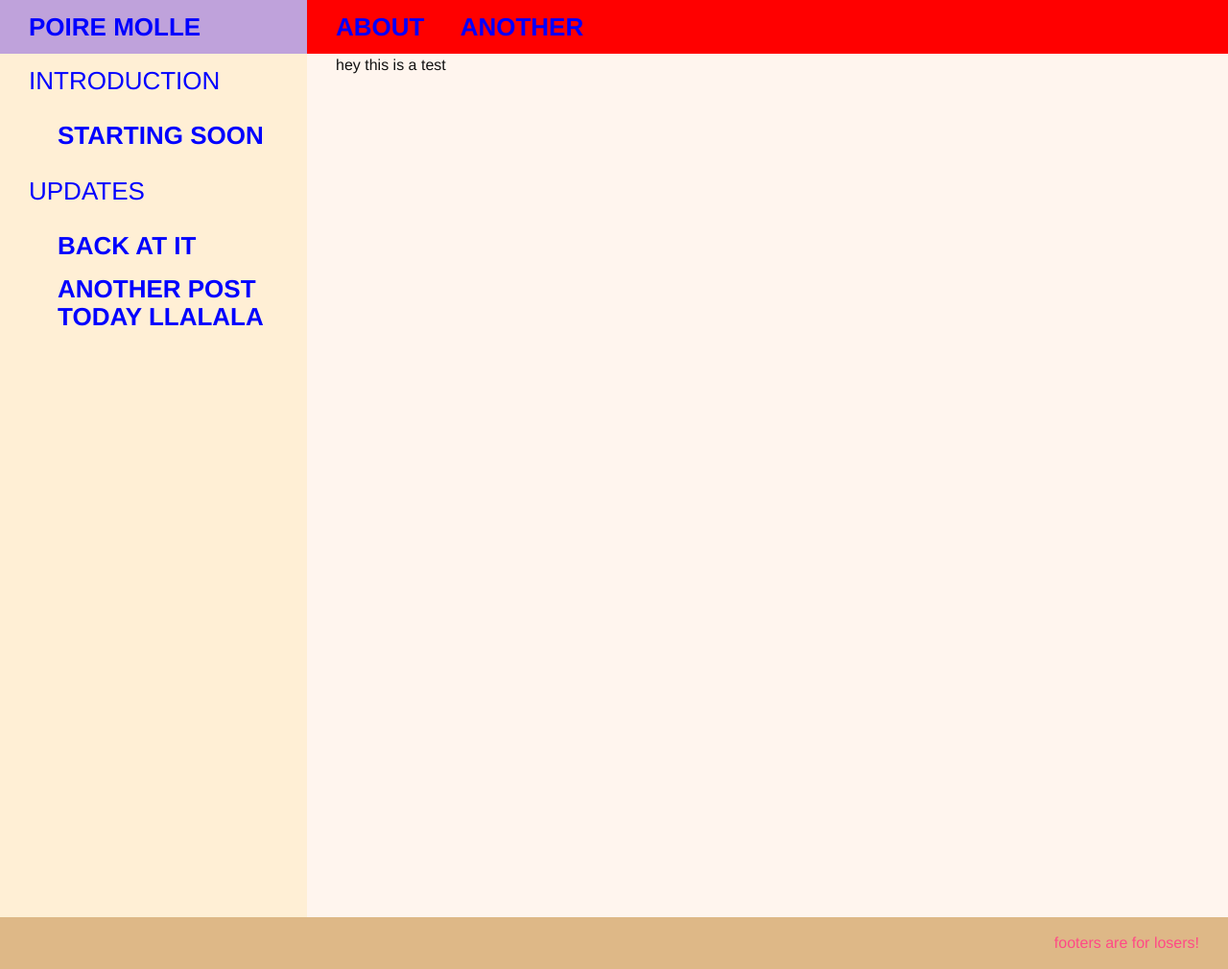
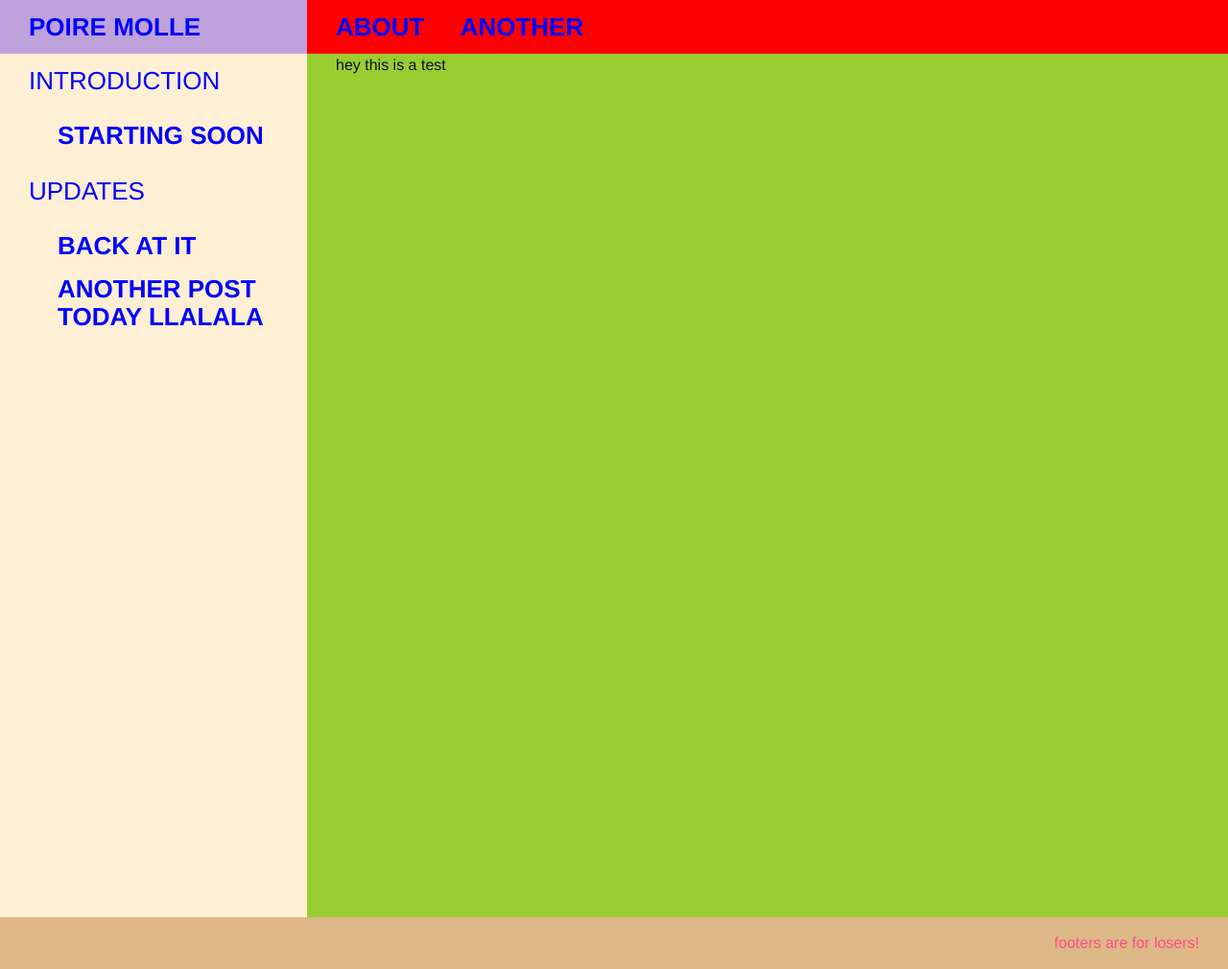
Before and after one commit to poiremolle/blog, a Jekyll site: the page built from index.md, in a window 1280 px wide. Shown: the whole page at 96% size. Built offline with Jekyll 4.4.1, drawn with Linux system fonts in a browser that asks for light colours.

Commit message:
changing height of page-content to be min-height

```diff
--- a/_sass/minima/_base.scss
+++ b/_sass/minima/_base.scss
@@ -196,7 +196,7 @@
   padding-left: $spacing-unit;
   @extend %clearfix;
 
-  // background-color: yellowgreen;
+  background-color: yellowgreen;
   // //border: 1px solid green;
 
   // @include media-query($on-palm) {
--- a/_sass/minima/_layout.scss
+++ b/_sass/minima/_layout.scss
@@ -283,7 +283,7 @@
 
 .page-content {
   @include base-container-attributes($background-color);
-  height: 100vh;
+  min-height: 100vh;
 }
 
 .page-heading {
```
